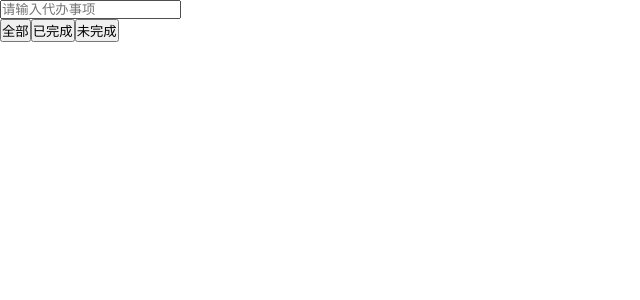
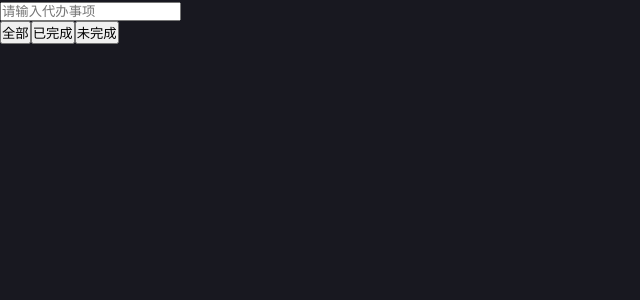
Before and after one commit to Fpicacho/vue3ToDoList, a Vue app: page / in a window 1280 px wide. Shown: the top 300 px of the page, without its empty margins (0-640 px from the left). Built offline with nearby package versions, Linux system fonts and the light colour scheme.

Commit message:
<add style> 新增全局样式 引入sass

```diff
--- a/package.json
+++ b/package.json
@@ -8,12 +8,12 @@
   },
   "dependencies": {
     "node-loader": "^2.0.0",
-    "sass": "^1.45.1",
     "sass-loader": "^12.4.0",
     "vue": "^3.2.25"
   },
   "devDependencies": {
     "@vitejs/plugin-vue": "^2.0.0",
+    "sass": "^1.45.1",
     "vite": "^2.7.2"
   }
 }
--- a/src/App.vue
+++ b/src/App.vue
@@ -6,13 +6,7 @@ import ToDoList from "./components/ToDoList.vue";
   <ToDoList/>
 </template>
 
-<style>
-* {
-  margin: 0;
-  padding: 0;
-}
+<style lang="scss">
+@import "./assets/css/Global.css";
 
-ul, li {
-  list-style: none;
-}
 </style>
--- /dev/null
+++ b/src/assets/css/Global.css
@@ -0,0 +1,18 @@
+* {
+    margin: 0;
+    padding: 0;
+}
+
+body{
+    font-family: 'Rubik', -apple-system,
+    BlinkMacSystemFont, 'Segoe UI',
+    Roboto, Oxygen, Ubuntu, Cantarell,
+    'Open Sans', 'Helvetica Neue', sans-serif;
+    /*font-size: calc(10px + 0.33vw);*/
+    -webkit-font-smoothing: antialiased;
+    background: #181820;
+}
+
+ul, li {
+    list-style: none;
+}
--- a/src/components/ToDoList.vue
+++ b/src/components/ToDoList.vue
@@ -128,7 +128,7 @@ export default {
 }
 </script>
 
-<style scoped>
+<style scoped lang="scss">
 .doneTure {
   text-decoration: line-through;
 }
@@ -144,4 +144,6 @@ export default {
 .isEdit .todoInput {
   display: none;
 }
+
+
 </style>
```
Also changed, not shown: 2 other files (tests, documents, lock files or other folders).
